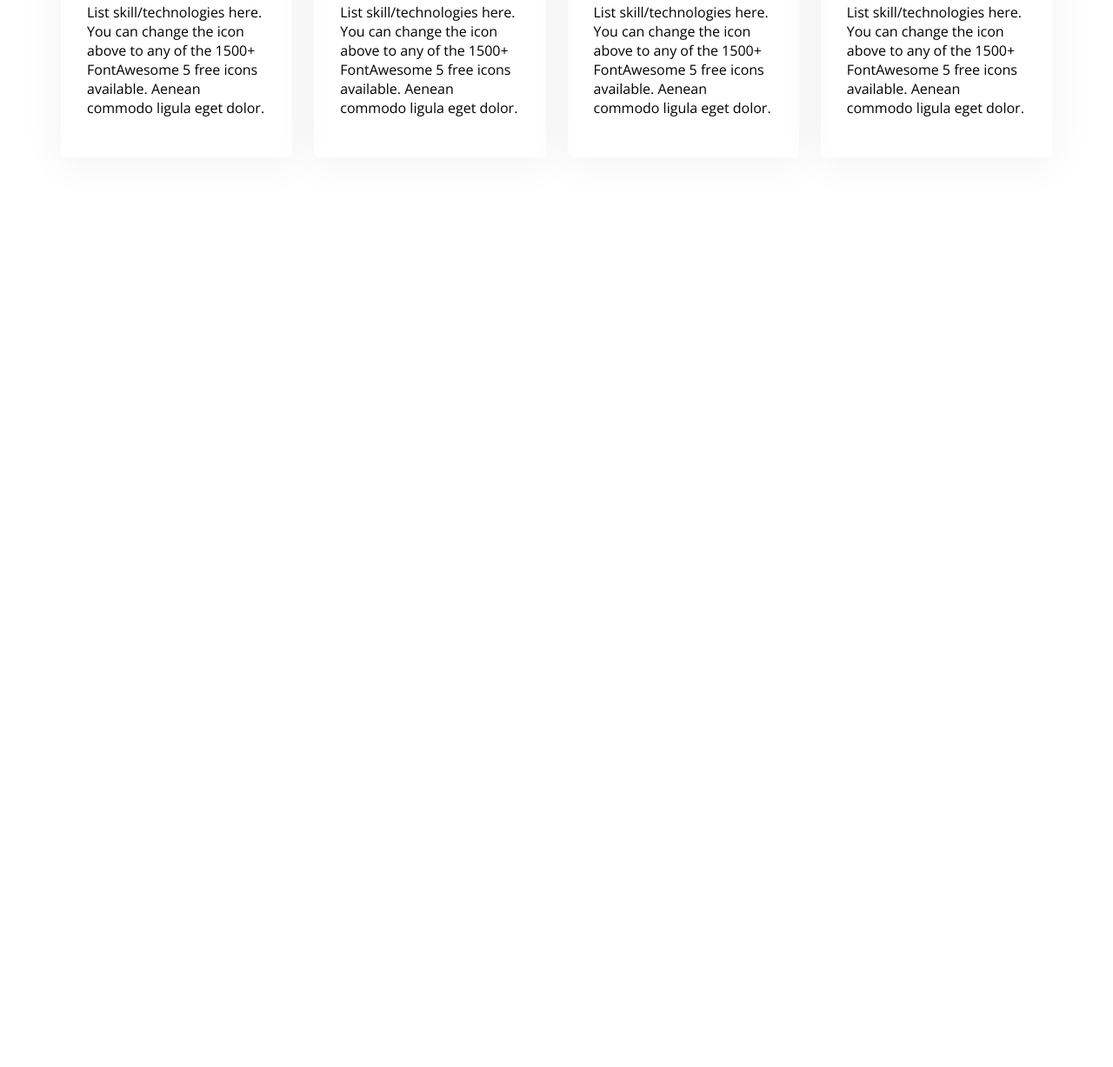
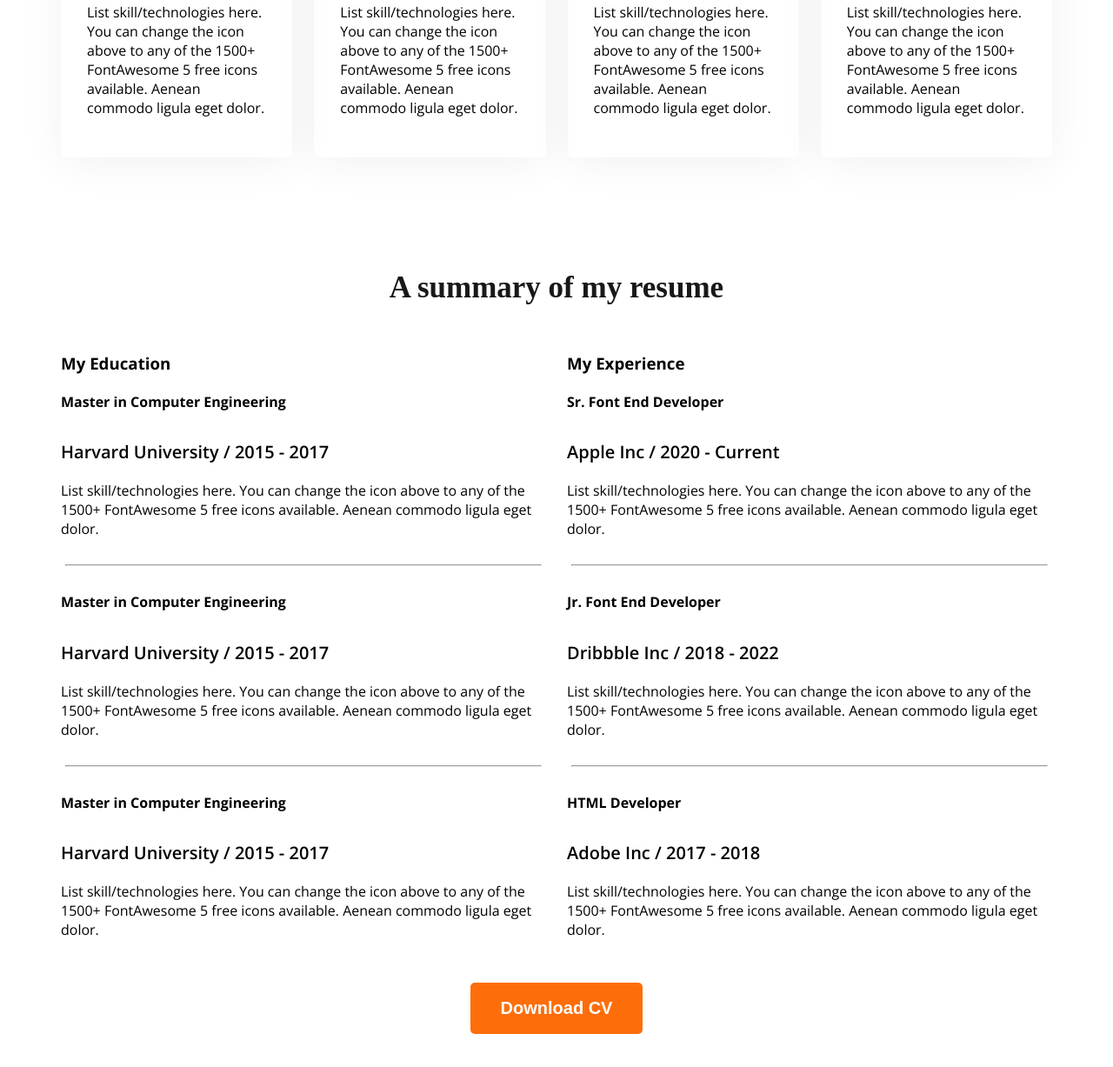
Before and after one commit to mehedipolash/web-devs-portfolio, a plain HTML site: page index.html in a window 1280 px wide. Shown: the part 1753-2980 px from the top of the page at 87% size. Before the commit the page ends 2064 px from the top, so only its background shows below. Drawn offline with nearby package versions, Linux system fonts and the light colour scheme.

Commit message:
resume part added

```diff
--- a/index.html
+++ b/index.html
@@ -132,6 +132,75 @@
 
     </section>
 
+    <!-- Resume section -->
+
+    <section class="resume">
+      <h3 class="section-title text-center">A summary of my resume</h3>
+      <div class="resume-container">
+        <!-- resume-column*2>h3.resume-column-title+.experience*3>h4.experience-title+h5.experience-sub-title+.experience-description -->
+
+          <resume-column>
+            <h3 class="resume-column-title">My Education</h3>
+            <div class="experience">
+              <h4 class="experience-title">Master in Computer Engineering</h4>
+              <h5 class="experience-sub-title">Harvard University / 2015 - 2017</h5>
+              <div class="experience-description">List skill/technologies here. You can change the icon above
+              to any of the 1500+ FontAwesome 5 free icons available. Aenean commodo ligula eget dolor.</div>
+            </div>
+            <hr>
+            <div class="experience">
+              <h4 class="experience-title">Master in Computer Engineering</h4>
+              <h5 class="experience-sub-title">Harvard University / 2015 - 2017</h5>
+              <div class="experience-description">List skill/technologies here. You can change the icon above
+                to any of the 1500+ FontAwesome 5 free icons available. Aenean commodo ligula eget dolor.</div>
+            </div>
+            <hr>
+            <div class="experience">
+              <h4 class="experience-title">Master in Computer Engineering</h4>
+              <h5 class="experience-sub-title">Harvard University / 2015 - 2017</h5>
+              <div class="experience-description">List skill/technologies here. You can change the icon above
+                to any of the 1500+ FontAwesome 5 free icons available. Aenean commodo ligula eget dolor.</div>
+            </div>
+          </resume-column>
+
+          <resume-column>
+            <h3 class="resume-column-title">My Experience</h3>
+            <div class="experience">
+              <h4 class="experience-title">Sr. Font End Developer</h4>
+              <h5 class="experience-sub-title">Apple Inc / 2020 - Current</h5>
+              <div class="experience-description">List skill/technologies here. You can change the icon above
+                to any of the 1500+ FontAwesome 5 free icons available. Aenean commodo ligula eget dolor.</div>
+            </div>
+            <hr>
+            <div class="experience">
+              <h4 class="experience-title">Jr. Font End Developer</h4>
+              <h5 class="experience-sub-title">Dribbble Inc / 2018 - 2022</h5>
+              <div class="experience-description">List skill/technologies here. You can change the icon above
+                to any of the 1500+ FontAwesome 5 free icons available. Aenean commodo ligula eget dolor.</div>
+            </div>
+            <hr>
+            <div class="experience">
+              <h4 class="experience-title">HTML Developer</h4>
+              <h5 class="experience-sub-title">Adobe Inc / 2017 - 2018</h5>
+              <div class="experience-description">List skill/technologies here. You can change the icon above
+                to any of the 1500+ FontAwesome 5 free icons available. Aenean commodo ligula eget dolor.</div>
+            </div>
+          </resume-column>
+
+      </div>
+
+      <div class="text-center resume-download-cv">
+
+        <button class="btn-primary "> Download CV</button>
+
+      </div>
+
+
+
+
+
+    </section>
+
 
 
   </main>
--- a/styles/portfolio.css
+++ b/styles/portfolio.css
@@ -158,3 +158,31 @@ main section{
   box-shadow: 0px 6px 50px 0px rgba(0, 0, 0, 0.06);
   border-radius: 5px;
 }
+
+/* resume section style */
+
+.resume-container{
+  display: flex;
+  gap: 24px;
+}
+
+ .experience-sub-title{
+
+  font-size: 20px;
+  font-weight: 600;
+  margin-bottom: 20px;
+ }
+
+
+.experience-description.experience-sub-title{
+
+  color: #757575;
+}
+
+.resume hr{
+  margin: 30px 5px;
+}
+
+.resume-download-cv{
+  margin-top: 50px;
+}
```
